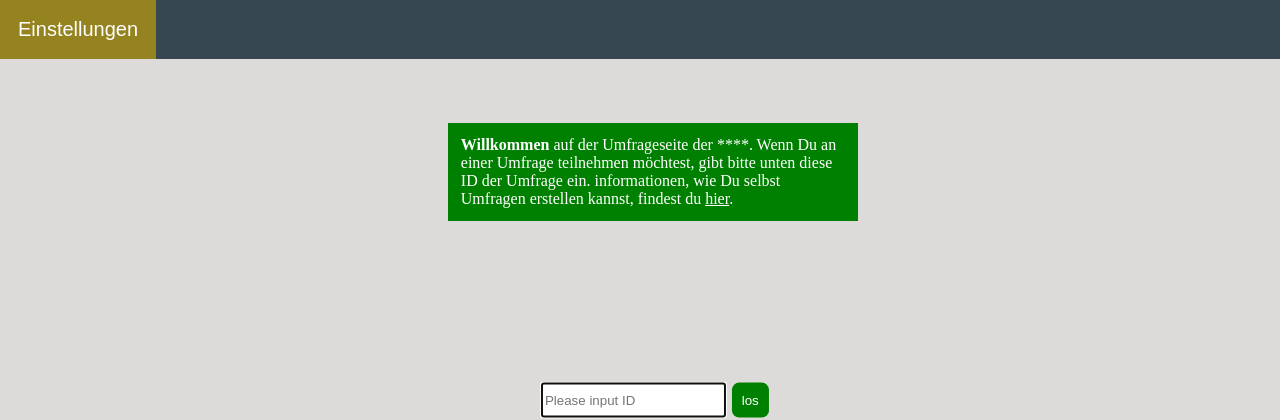
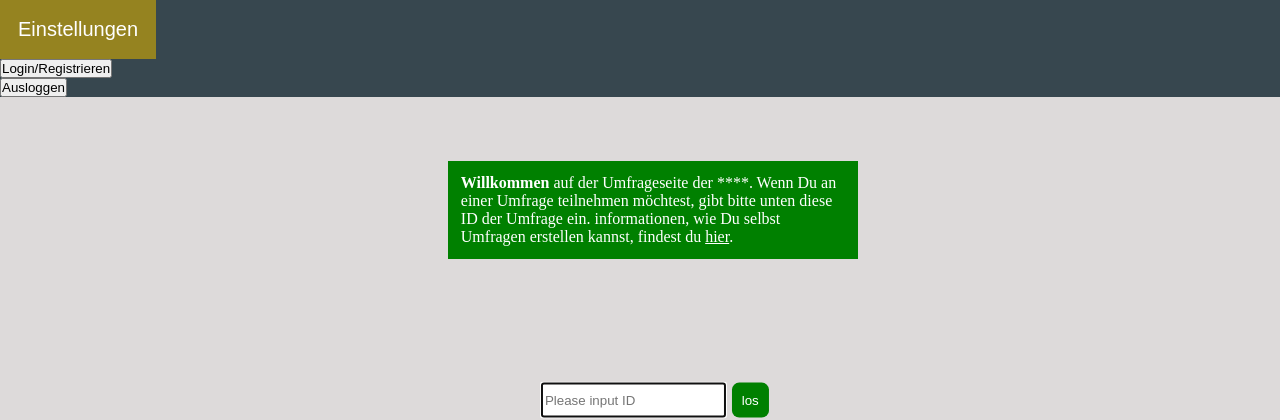
Before and after one commit to nucleus-ffm/Survey-Tool, a PHP site: page /index.php in a window 1280 px wide. Shown: the top 420 px of the page. Run offline with PHP 8.4, Linux system fonts and the light colour scheme.

Commit message:
Minor changes (e.g a Test Logout Button)

```diff
--- a/header.php
+++ b/header.php
@@ -16,17 +16,29 @@
   <!-- end import css -->
   <!-- start dropdown menue -->
   <div class="headerLine">
-      <button onclick="toggleMenue()" class="dropDownButton">Einstellungen</button>
+  <button onclick="toggleMenue()" class="dropDownButton">Einstellungen</button>
       <div id="myDropdown" class="dropdown-content">
-          <a href="index.php">home</a>
+          <a href="index.php">Home</a>
           <a href="dashboard.php">Umfragen</a>
           <a href="settings.php">Einstellungen</a>
           <a class="Ausloggen" href="logout.php">Ausloggen</a>
-      </div>
-  </div>
-  <!-- end dropdown menue-->
-  <!-- begin import js -->
+        </div>
+      </button>
+
+  <form action="Register.php">
+     <input class="LoginBTN" type="submit" value="Login/Registrieren">
+  </form>
+
+  <form action="Logout.php">
+     <input class="LogoutBTN" type="submit" value="Ausloggen">
+  </form>
+
+
+</div>
+<!-- end dropdown menue-->
+
+<!-- begin import js -->
   <script src="js/main.js"></script>
-  <!-- end imoort js -->
+    <!-- end import js -->
 </head>
 <body>
```
